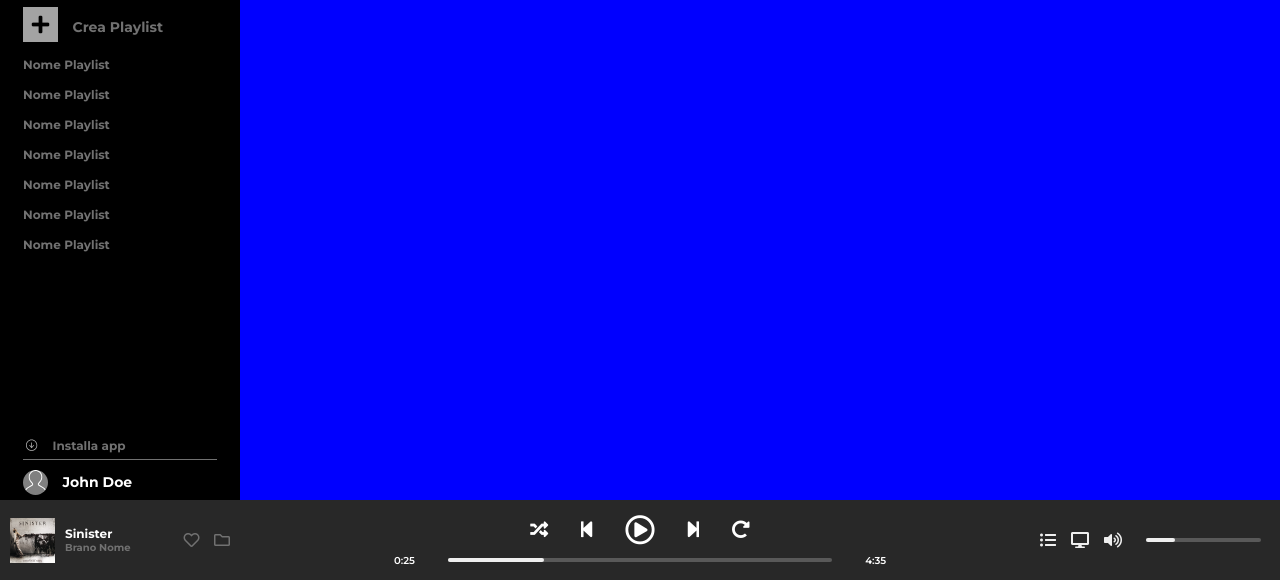
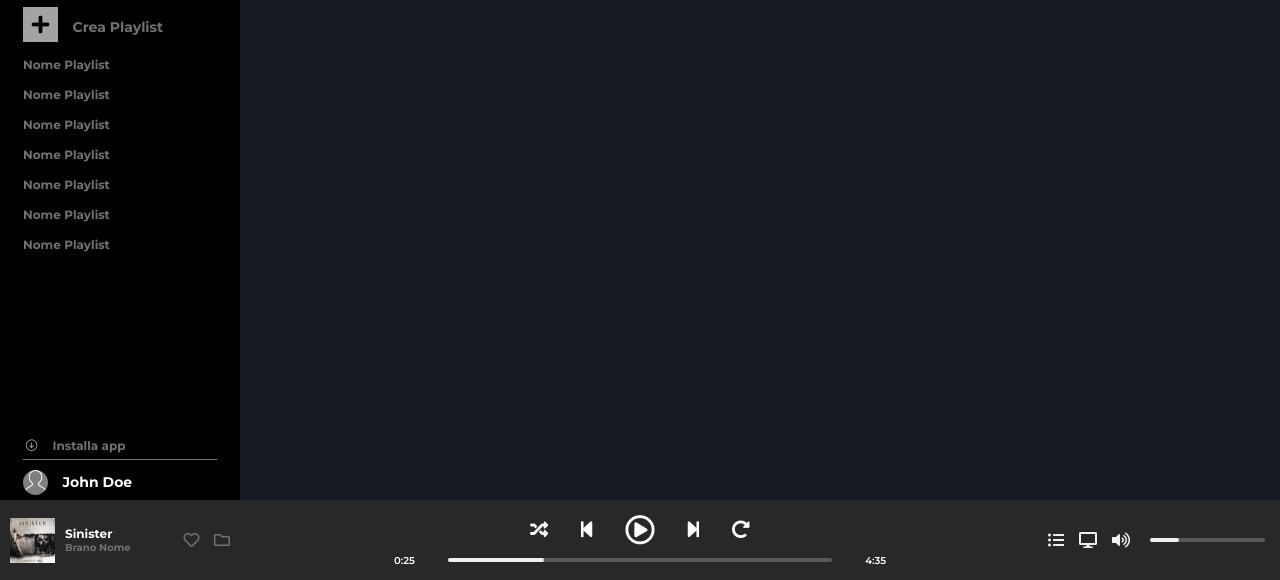
Before and after one commit to enricopaol/html-css-spotifyweb, a plain HTML site: page index.html in a window 1280 px wide. Shown: the part 220-800 px from the top of the page. Drawn offline with Linux system fonts and the light colour scheme.

Commit message:
Inizio Main Content

```diff
--- a/css/style.css
+++ b/css/style.css
@@ -71,7 +71,7 @@ nav .nav-wrapper-xs {
     position:absolute;
     right:0;
     top:0;
-    transform: translate(50%, -38%);
+    transform: translate(50%, -35%);
 }
 .bar:hover .progressive-bar::after{
     display: inline-block;
@@ -287,7 +287,8 @@ nav .nav-icon-list img {
     padding-top: 79px;
 
      /* TEST */
-     background-color: blue;
+     background-color: #141922;
+     color: white;
 }
 
 /* FINE MAIN */
@@ -432,6 +433,7 @@ footer {
 
 .settings > .flex-container {
     align-items: center;
+    justify-content: flex-end;
 }
 
 .settings a {
@@ -445,7 +447,7 @@ footer {
 
 .settings .bar {
     width: 50%;
-    margin:auto;
+    margin: 5px;
 }
 .settings .bar > .progressive-bar {
     width: 25%;
```
